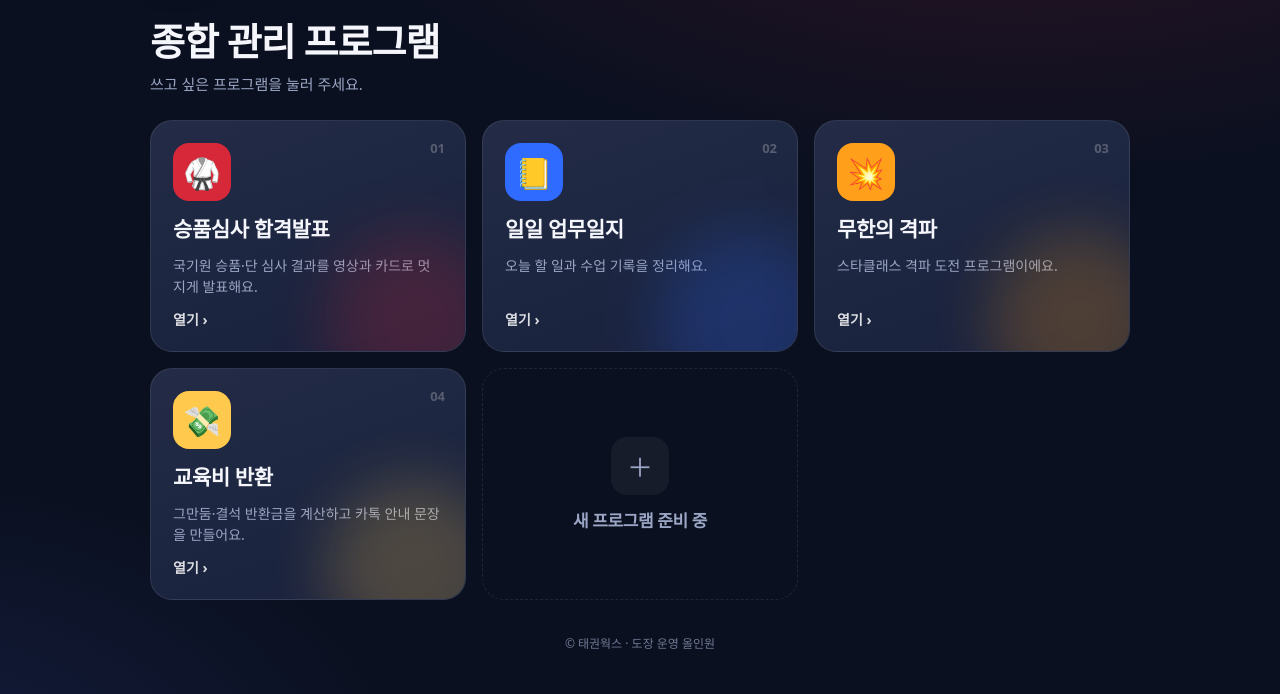
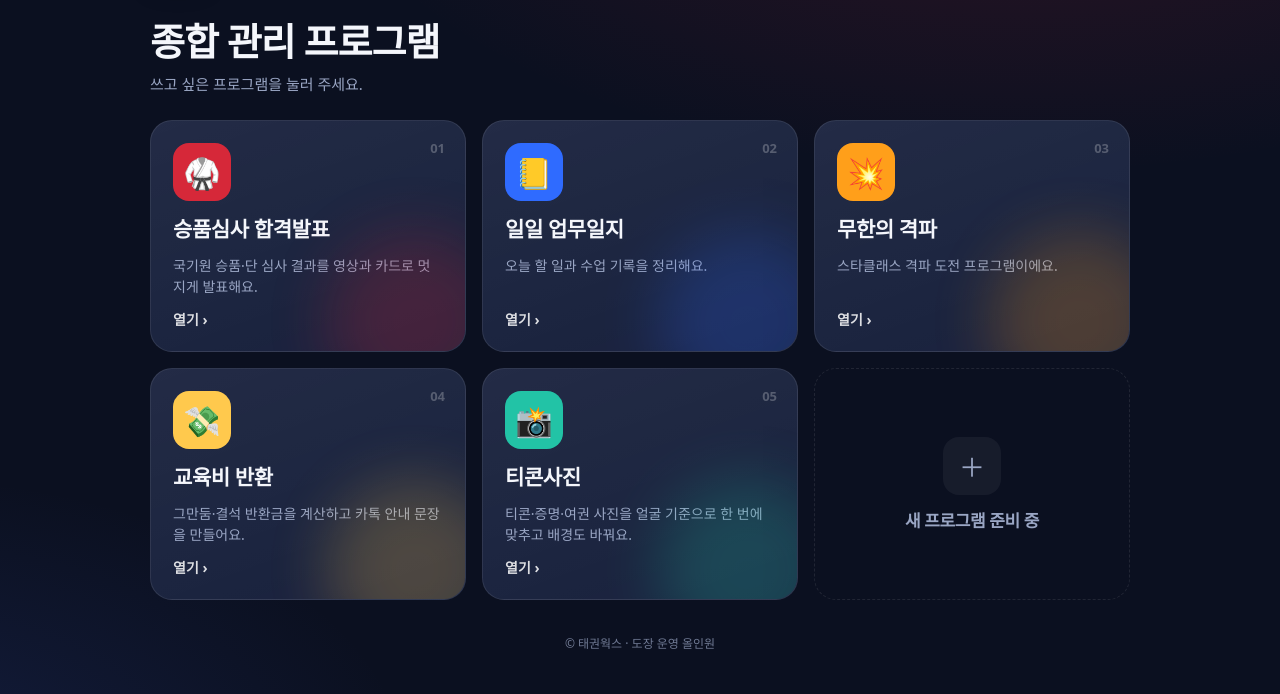
Before and after one commit to masterm0603-beep/masterm0603-beep.github.io, a plain HTML site: page index.html in a window 1280 px wide. Shown: the part 106-800 px from the top of the page. Drawn offline with Linux system fonts and the light colour scheme.

Commit message:
종합관리에 티콘사진 버튼 추가

```diff
--- a/index.html
+++ b/index.html
@@ -85,6 +85,8 @@ const APPS = [
     url:'https://starclass-gyeokpa.web.app/', glow:'#ff9f1a' },
   { icon:'💸', name:'교육비 반환', desc:'그만둠·결석 반환금을 계산하고 카톡 안내 문장을 만들어요.',
     url:'https://masterm0603-beep.github.io/refund/', glow:'#ffc94d' },
+  { icon:'📸', name:'티콘사진', desc:'티콘·증명·여권 사진을 얼굴 기준으로 한 번에 맞추고 배경도 바꿔요.',
+    url:'https://masterm0603-beep.github.io/ticon/', glow:'#22c3a6' },
 ];
 
 const grid = document.getElementById('grid');
```
